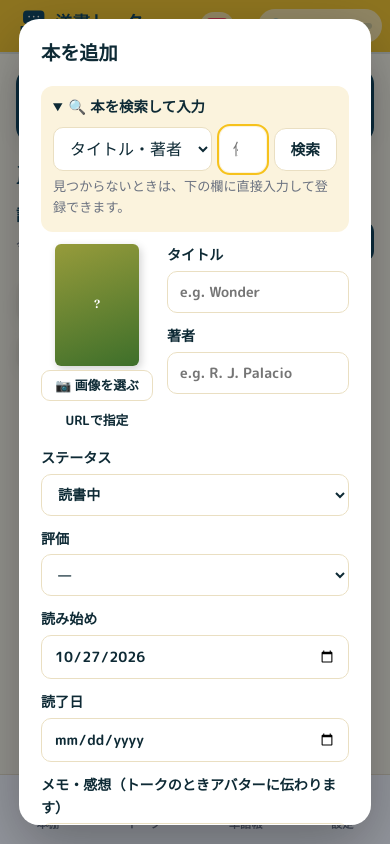
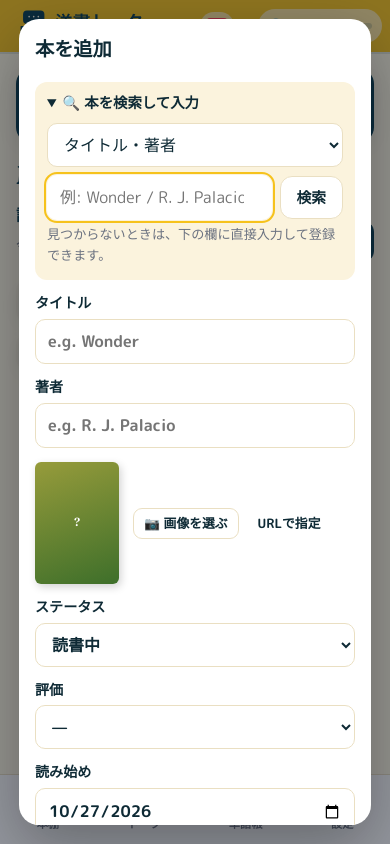
Before and after one commit to Shintaro101-tech/yosho-talk, a plain HTML site: page index.html in a window 390 px wide. Both pictures are taken after a click on the button "＋ 本を追加". Drawn offline with Linux system fonts and the light colour scheme.

Commit message:
Book form on phones: full-width fields, search row wraps, dates fit, no zoom
Co-Authored-By: Claude Opus 5.5 <noreply@anthropic.com>

```diff
--- a/css/style.css
+++ b/css/style.css
@@ -415,7 +415,6 @@ kbd { font-family: ui-monospace, monospace; font-size: .7rem; padding: 1px 5px;
 .search-box { background: var(--surface-2); border-radius: 12px; padding: 10px 12px; }
 .search-box summary { cursor: pointer; font-weight: 700; font-size: .9rem; }
 .search-box[open] summary { margin-bottom: 8px; }
-.search-box .row select { width: auto; }
 .search-box .ol-results { margin-top: 8px; max-height: 260px; overflow-y: auto; }
 .search-box .ol-item { background: var(--surface); }
 .ol-noimg { width: 32px; height: 46px; border-radius: 3px; background: var(--surface-2); font-size: .5rem; color: var(--muted); display: grid; place-items: center; text-align: center; flex-shrink: 0; }
@@ -600,3 +599,23 @@ kbd { font-family: ui-monospace, monospace; font-size: .7rem; padding: 1px 5px;
 .install-steps li { line-height: 1.5; }
 .install-steps .key { display: inline-flex; align-items: center; gap: 4px; background: var(--surface-2); border: 1px solid var(--line); border-radius: 8px; padding: 0 8px; font-weight: 700; white-space: nowrap; }
 .install-steps svg { width: 16px; height: 16px; vertical-align: -3px; }
+
+/* book form: search row, date inputs, phone layout */
+.search-row { display: grid; grid-template-columns: auto 1fr auto; gap: 8px; align-items: center; }
+.search-row select { width: auto; }
+.search-row input { min-width: 0; }
+.grid2 > label { min-width: 0; }
+input[type=date] { -webkit-appearance: none; appearance: none; display: block; min-width: 0; min-height: 44px; text-align: left; }
+input[type=date]::-webkit-date-and-time-value { text-align: left; }
+@media (max-width: 600px) {
+  /* 16px stops iPhone zooming into fields */
+  input, select, textarea { font-size: 16px; }
+  .search-row { grid-template-columns: 1fr auto; }
+  .search-row select { grid-column: 1 / -1; width: 100%; }
+  .book-fields { flex-direction: column; align-items: stretch; }
+  .book-main-fields { order: -1; }
+  .cover-edit { flex-direction: row; flex-wrap: wrap; width: auto; align-items: center; gap: 6px 8px; }
+  .cover-edit #coverPreview { margin-right: 6px; }
+  .cover-edit .btn { width: auto; }
+  .dialog .form { padding: 18px 16px; }
+}
--- a/js/books.js
+++ b/js/books.js
@@ -140,7 +140,7 @@ export function openBookForm(book, done) {
       <h2>${book ? '本を編集' : '本を追加'}</h2>
       <details class="search-box" ${book ? '' : 'open'}>
         <summary>🔍 本を検索して入力${book ? '（表紙の差し替えなど）' : ''}</summary>
-        <div class="row">
+        <div class="search-row">
           <select id="olField" aria-label="検索する項目">
             <option value="q">タイトル・著者</option>
             <option value="title">タイトル</option>
```
